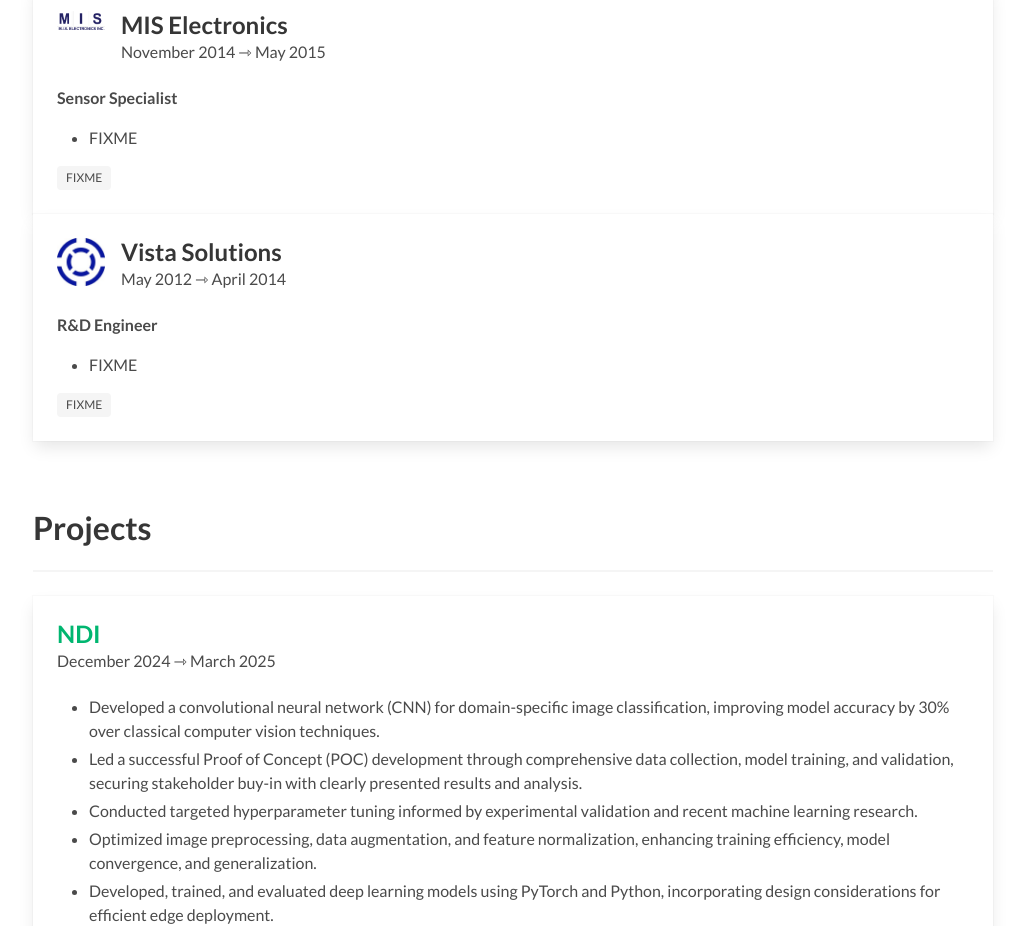
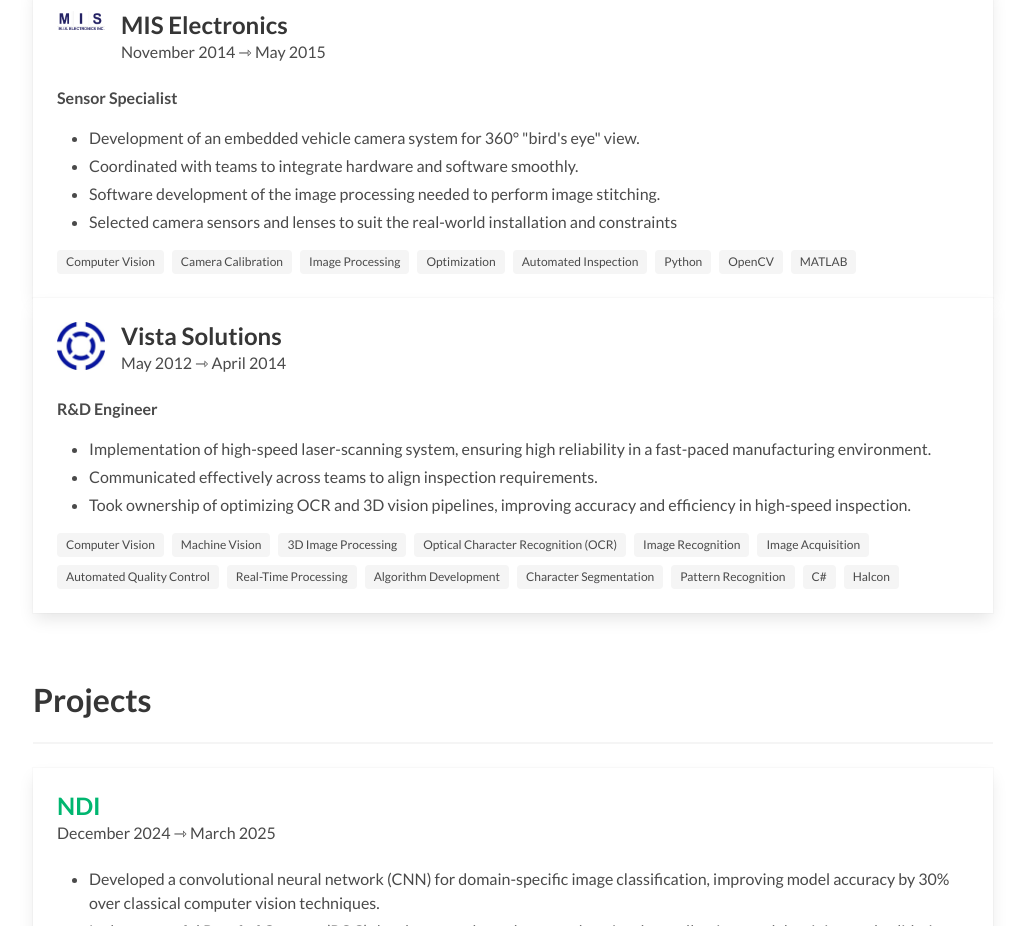
Before and after one commit to itSeez/itSeez.github.io, a plain HTML site: page index.html in a window 1280 px wide. Shown: the part 1435-2361 px from the top of the page, without its empty margins (127-1152 px from the left). Drawn offline with Linux system fonts and the light colour scheme.

Commit message:
Update experience

```diff
--- a/index.html
+++ b/index.html
@@ -162,10 +162,21 @@
                     <div class="content">
                         <p><b>Sensor Specialist</b></p>
                         <ul>
-                            <li>FIXME</li>
+                            <li>Development of an embedded vehicle camera system for 360° "bird's eye" view.</li>
+                            <li>Coordinated with teams to integrate hardware and software smoothly.</li>
+                            <li>Software development of the image processing needed to perform image stitching.</li>
+                            <li>Selected camera sensors and lenses to suit the real-world installation and constraints
+                            </li>
                         </ul>
                         <div class="tags">
-                            <span class="tag">FIXME</span>
+                            <span class="tag">Computer Vision</span>
+                            <span class="tag">Camera Calibration</span>
+                            <span class="tag">Image Processing</span>
+                            <span class="tag">Optimization</span>
+                            <span class="tag">Automated Inspection</span>
+                            <span class="tag">Python</span>
+                            <span class="tag">OpenCV</span>
+                            <span class="tag">MATLAB</span>
                         </div>
                     </div>
                 </div>
@@ -189,10 +200,24 @@
                     <div class="content">
                         <p><b>R&D Engineer</b></p>
                         <ul>
-                            <li>FIXME</li>
+                            <li>Implementation of high-speed laser-scanning system, ensuring high reliability in a fast-paced manufacturing environment.</li>
+                            <li>Communicated effectively across teams to align inspection requirements.</li>
+                            <li>Took ownership of optimizing OCR and 3D vision pipelines, improving accuracy and efficiency in high-speed inspection.</li>
                         </ul>
                         <div class="tags">
-                            <span class="tag">FIXME</span>
+                            <span class="tag">Computer Vision</span>
+                            <span class="tag">Machine Vision</span>
+                            <span class="tag">3D Image Processing</span>
+                            <span class="tag">Optical Character Recognition (OCR)</span>
+                            <span class="tag">Image Recognition</span>
+                            <span class="tag">Image Acquisition</span>
+                            <span class="tag">Automated Quality Control</span>
+                            <span class="tag">Real-Time Processing</span>
+                            <span class="tag">Algorithm Development</span>
+                            <span class="tag">Character Segmentation</span>
+                            <span class="tag">Pattern Recognition</span>
+                            <span class="tag">C#</span>
+                            <span class="tag">Halcon</span>
                         </div>
                     </div>
                 </div>
```
